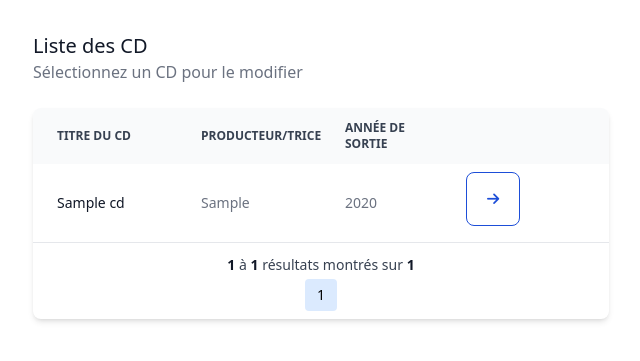
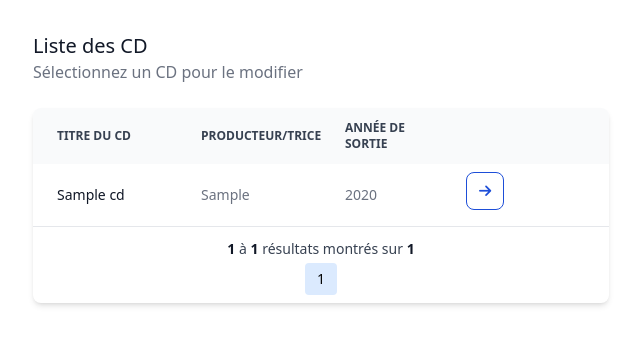
Before and after one commit to Irix0/Bases-de-donnes-Projet, a PHP site: page /dashboard/cd.php in a window 1280 px wide. Shown: the top 361 px of the page, without its empty margins (319-959 px from the left). Run offline with PHP 8.4, Linux system fonts and the light colour scheme; tables that the repository leaves empty hold one stand-in row (values such as "Sample post"); some libraries are stand-ins or nearby versions.

Commit message:
fix button

```diff
--- a/www/dashboard/cd.php
+++ b/www/dashboard/cd.php
@@ -68,7 +68,7 @@ $resultsPerPage = 10;
                      <div class='flex'>
                      <a href='edit-cd.php?cd_number=" . $row['CD_NUMBER'] . "'>
                         <button data-modal-target='add-cd-modal' data-modal-toggle='add-cd-modal'
-                           class='faa-parent animated-hover text-blue-700 hover:text-white border border-blue-700 hover:bg-blue-800 font-medium rounded-lg text-sm px-5 py-4 text-center mr-2 mb-2'
+                           class='faa-parent animated-hover text-blue-700 hover:text-white border border-blue-700 hover:bg-blue-800 font-medium rounded-lg text-sm px-3 py-2 text-center mr-2 mb-2'
                            type='button'>
                            <i class='fa-solid fa-arrow-right faa-bounce'></i>
                         </button>
```
